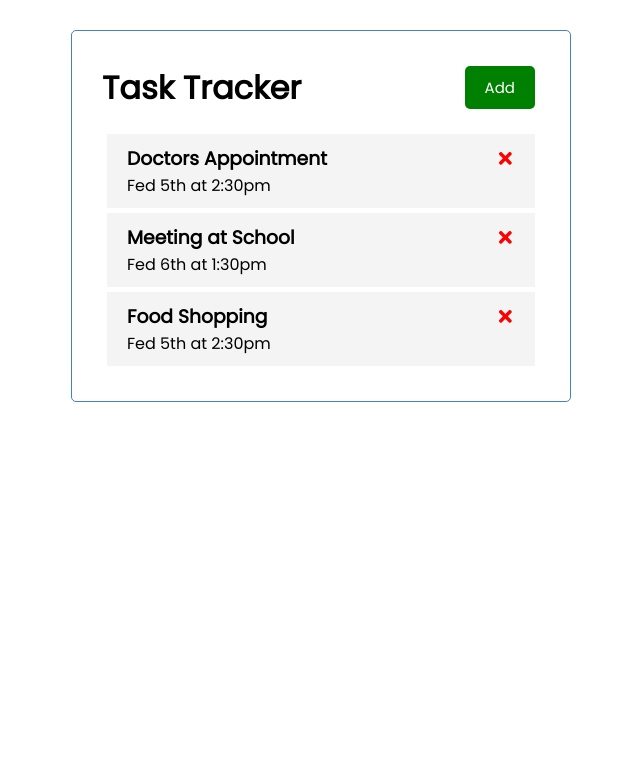
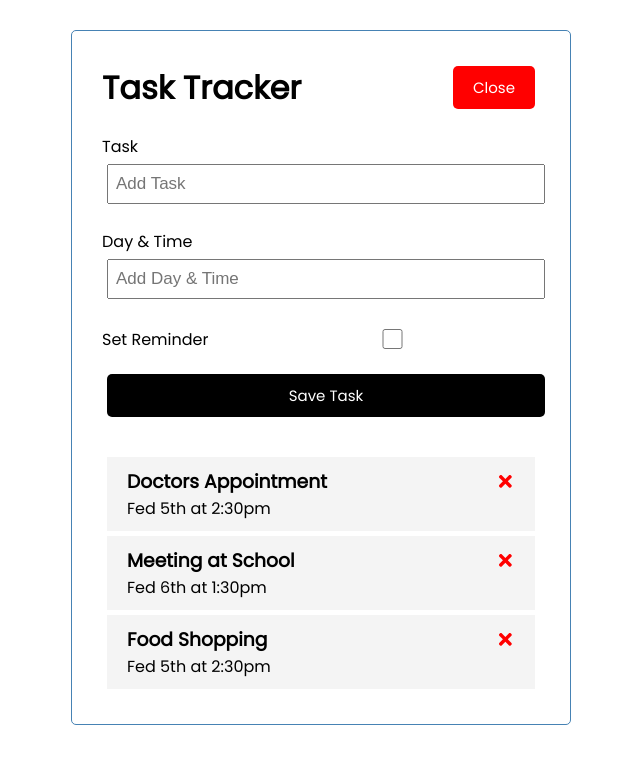
Before and after one commit to kbnewlon/react-task-tracker, a React (Create React App) app: page / in a window 1280 px wide. Both pictures are taken after a click on the button "Add". Shown: the top 764 px of the page, without its empty margins (319-959 px from the left). Built offline with nearby package versions, Linux system fonts and the light colour scheme.

Commit message:
toggle onAdd

```diff
--- a/src/App.js
+++ b/src/App.js
@@ -1,9 +1,10 @@
 import Header from './components/Header';
 import Tasks from './components/Tasks';
 import { useState } from 'react';
-import Task from './components/Task';
+import AddTask from './components/AddTask';
 
 function App() {
+  const [showAddTask, setShowAddTask] = useState(false)
   const [tasks, setTasks] = useState([
     {
       id: 1,
@@ -24,6 +25,14 @@
       reminder: false,
     },
   ])
+
+  //Add Task
+  const addTask = (task) => {
+    const id = Math.floor(Math.random() * 10000) + 1
+    const newTask = { id, ...task }
+    setTasks([...tasks, newTask])
+  }
+
   // Delete Task
   const deleteTask = (id) => {
     setTasks(tasks.filter((task) => task.id !== id))
@@ -40,7 +49,8 @@
 
   return (
     <div className='container'>
-      <Header />
+      <Header onAdd={() => setShowAddTask(!showAddTask)} showAdd={showAddTask}/>
+      {showAddTask && <AddTask onAdd={addTask} />}
       {tasks.length > 0 ? <Tasks tasks={tasks} onDelete={deleteTask} onToggle={toggleReminder} /> : 'No Tasks to Show'}
     </div>
   );
--- a/src/components/AddTask.js
+++ b/src/components/AddTask.js
@@ -1,20 +1,41 @@
+import { useState } from 'react'
 
-const AddTask = () => {
+const AddTask = ({ onAdd }) => {
+    const [text, setText] = useState('')
+    const [day, setDay] = useState('')
+    const [reminder, setReminder] = useState(false)
+
+    const onSubmit = (e) => {
+        e.preventDefault()
+
+        if (!text) {
+            alert('Please add task')
+            return
+        }
+        onAdd({ text, day, reminder})
+
+        setText('')
+        setDay('')
+        setReminder(false)
+    }
     return (
-        <form className='add-form'>
+        <form className='add-form' onSubmit={onSubmit}>
             <div className='form-control'>
                 <label>Task</label>
-                <input type='text' placeholder='Add Task' />
+                <input type='text' placeholder='Add Task' value={text} onChange={(e) =>
+                    setText(e.target.value)} />
             </div>
             <div className='form-control'>
                 <label>Day & Time</label>
-                <input type='text' placeholder='Add Day & Time' />
+                <input type='text' placeholder='Add Day & Time' value={day} onChange={(e) =>
+                    setDay(e.target.value)} />
             </div>
-            <div className='form-control'>
+            <div className='form-control form-control-check'>
                 <label>Set Reminder </label>
-                <input type='checkbox' />
+                <input type='checkbox' checked={reminder}value={reminder} onChange={(e) =>
+                    setReminder(e.currentTarget.checked)} />
             </div>
-            <input type='submit' value='Save Task' />
+            <input type='submit' value='Save Task' className='btn btn-block' />
         </form>
     )
 }
--- a/src/components/Header.js
+++ b/src/components/Header.js
@@ -1,15 +1,12 @@
 import PropTypes from 'prop-types'
 import Button from './Button'
 
-const Header = ({ title }) => {
-    const onClick = () => {
-        console.log('click')
-    }
+const Header = ({ title, onAdd, showAdd }) => {
 
     return (
         <header className='header'>
             <h1>{title}</h1>
-            <Button color='green' text='Add' onClick={onClick}/>
+            <Button color={showAdd ? 'red' : 'green'} text={showAdd ? 'Close' : 'Add' } onClick={onAdd}/>
         </header>
     )
 }
```
Also changed, not shown: 1 other file (tests, documents, lock files or other folders).
